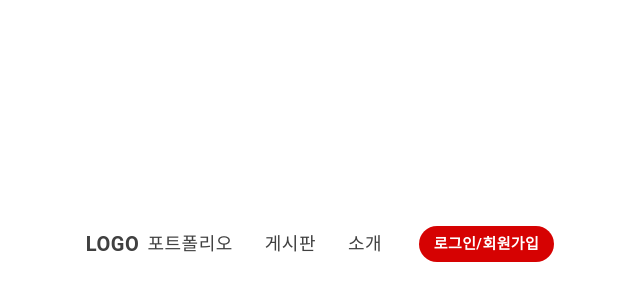
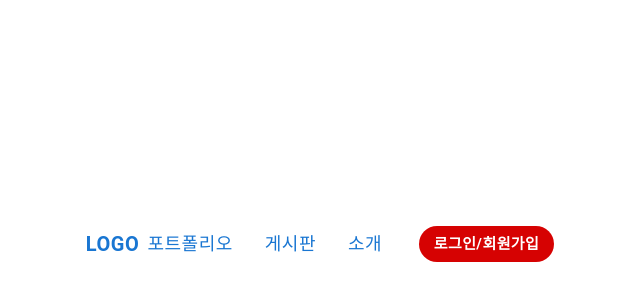
Before and after one commit to costar011/ssc, a React (Vite) app: page / in a window 1280 px wide. Shown: the part 156-456 px from the top of the page, without its empty margins (324-964 px from the left). Built offline with nearby package versions, Linux system fonts and the light colour scheme.

Commit message:
mui starting

```diff
--- a/src/component/header.tsx
+++ b/src/component/header.tsx
@@ -1,5 +1,4 @@
 import styled from "@emotion/styled";
-import { color } from "../utils";
 import { useNavigate } from "react-router-dom";
 import { Button } from "@mui/material";
 
@@ -16,13 +15,11 @@ const Style = styled.div`
     align-items: center;
     width: 100%;
     padding: 15px 25px;
-    background-color: ${color.background};
   }
 
   .logo-button {
     font-size: 20px;
     font-weight: bold;
-    color: ${color.default_font};
     box-shadow: none;
     margin-right: auto; /* 로고를 왼쪽 정렬 */
   }
@@ -35,7 +32,6 @@ const Style = styled.div`
 
   .menu-button {
     font-size: 18px;
-    color: ${color.default_font};
     min-width: auto;
     padding: 0;
   }
--- a/src/pages/Introduce.tsx
+++ /dev/null
@@ -1,23 +0,0 @@
-import { color } from "../utils";
-import { useNavigate } from "react-router-dom";
-import { Button } from "@mui/material";
-import Header from "../component/header";
-import styled from "@emotion/styled";
-
-import Stack from '@mui/material/Stack';
-
-const Introduce = () => {
-  return (
-    <Stack
-      direction="column"
-      height="100vh"
-      display="flex"
-      justifyContent="center"
-      alignItems="center"
-      position="relative"
-    >
-      <Header />
-    </Stack>
-  );
-};
-export default Introduce;
--- a/src/pages/Main.tsx
+++ b/src/pages/Main.tsx
@@ -1,4 +1,3 @@
-import styled from "@emotion/styled";
 import Header from "../component/header";
 import Stack from '@mui/material/Stack';
 
--- a/src/pages/Portfolio.tsx
+++ /dev/null
@@ -1,23 +0,0 @@
-import { color } from "../utils";
-import { useNavigate } from "react-router-dom";
-import { Button } from "@mui/material";
-import Header from "../component/header";
-import styled from "@emotion/styled";
-
-import Stack from "@mui/material/Stack";
-
-const Portfolio = () => {
-  return (
-    <Stack
-      direction="column"
-      height="100vh"
-      display="flex"
-      justifyContent="center"
-      alignItems="center"
-      position="relative"
-    >
-      <Header />
-    </Stack>
-  );
-};
-export default Portfolio;
--- a/src/pages/Register.tsx
+++ b/src/pages/Register.tsx
@@ -1,8 +1,4 @@
-import { color } from "../utils";
-import { useNavigate } from "react-router-dom";
-import { Button } from "@mui/material";
 import Header from "../component/header";
-import styled from "@emotion/styled";
 
 import Stack from "@mui/material/Stack";
 
--- a/src/pages/Write.tsx
+++ /dev/null
@@ -1,89 +0,0 @@
-import styled from "@emotion/styled";
-import Header from "../component/header";
-import { Button } from "@mui/material";
-import { useNavigate } from "react-router-dom";
-
-const Style = styled.div` /* Style 컴포넌트 */
-  display: flex;
-  flex-direction: column;
-  justify-content: center;
-  align-items: center;
-  height: 100vh;
-  position: relative;
-
-  .write-container {
-    display: flex;
-    flex-direction: column;
-    gap: 1em;
-    width: 80%;
-    margin-top: 2em;
-  }
-
-  h1 {
-    font-size: 2em;
-  }
-
-  input {
-    width: 100%;
-    height: 2em;
-    padding: 0.5em;
-    font-size: 1em;
-  }
-
-  textarea {
-    width: 100%;
-    height: 20em;
-    padding: 0.5em;
-    font-size: 1em;
-  }
-
-  .button-wapper {
-    display: flex;
-    justify-content: flex-end;
-    margintop: 10px;
-    gap: 0.7em;
-    margin: 10px 5px;
-  }
-
-  .header-line {
-    width: 100%;
-  }
-`;
-
-const Write = () => {
-  const navigate = useNavigate();
-
-  const WriteButton = () => {
-    alert("글쓰기가 완료되었습니다.");
-    navigate("/boardlist");
-  };
-
-  const CancelButton = () => {
-    alert("글쓰기가 취소되었습니다.");
-    navigate("/boardlist");
-  };
-
-  return (
-    <Style>
-      <div className="header-line">
-        <Header />
-      </div>
-
-      <div className="write-container">
-        <h1>글쓰기</h1>
-        <input type="text" placeholder="제목을 입력하세요" />
-        <textarea placeholder="내용을 입력하세요" />
-        <div className="button-wapper">
-          <Button variant="contained" color="primary" onClick={WriteButton}>
-            글쓰기
-          </Button>
-          <Button variant="contained" color="error" onClick={CancelButton}>
-            취소
-          </Button>
-        </div>
-      </div>
-    </Style>
-  );
-};
-
-export default Write;
--- a/src/pages/signup.tsx
+++ /dev/null
@@ -1,26 +0,0 @@
-import { color } from "../utils";
-import { Button } from "@mui/material";
-import Header from "../component/header";
-import styled from "@emotion/styled";
-import { useNavigate } from "react-router-dom";
-
-import Stack from "@mui/material/Stack";
-
-const Signup = () => {
-  const navigate = useNavigate();
-  const Btn = () => navigate("/");
-  return (
-    <Stack
-      direction="column"
-      height="100vh"
-      display="flex"
-      justifyContent="center"
-      alignItems="center"
-      position="relative"
-    >
-      <Header />
-    </Stack>
-  );
-};
-
-export default Signup;
--- a/src/utils/index.ts
+++ /dev/null
@@ -1,9 +0,0 @@
-// 색상 테마
-export const color = {
-    background: "#ffffff",
-    primary: "",
-    primaryLight: "",
-    primaryDark: "",
-    link: "",
-    default_font: "#404040",
-};
```
